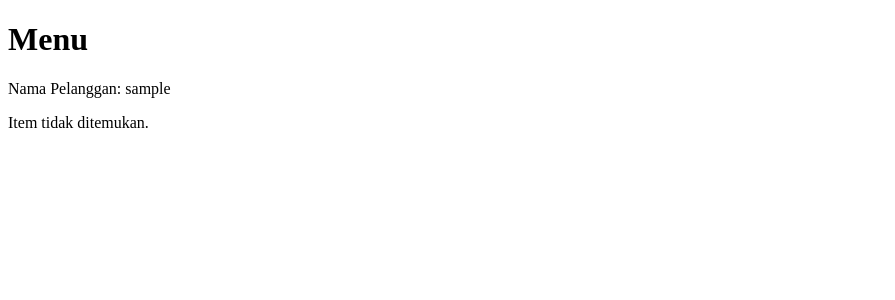
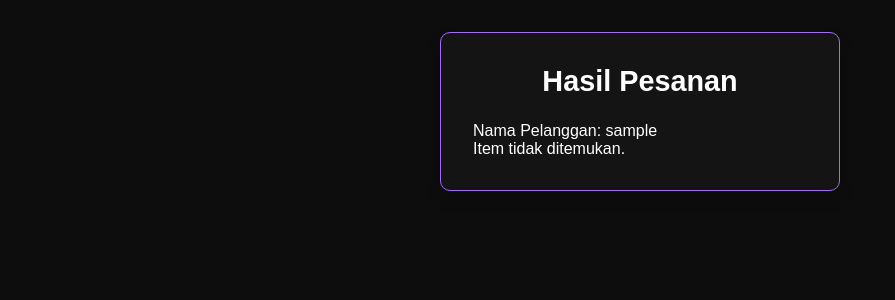
Before and after one commit to rexx-gif/kantin, a PHP site: page /order.php in a window 1280 px wide. Shown: the top 300 px of the page, without its empty margins (0-895 px from the left). Run offline with PHP 8.4, Linux system fonts and the light colour scheme; the visitor is signed in with stand-in values (Sample User, id 1).

Commit message:
order.php

```diff
--- a/order.php
+++ b/order.php
@@ -64,20 +64,21 @@
     <meta charset="UTF-8">
     <meta name="viewport" content="width=device-width, initial-scale=1.0">
     <title>Menu</title>
+    <link rel="stylesheet" href="style/form.css">
 </head>
 <body>
-    <h1>Menu</h1>
+        <form method="POST">
+        <h1>Hasil Pesanan</h1>
     <p>Nama Pelanggan: <?php echo htmlspecialchars($nama_pelanggan); ?></p>
     <?php if ($item): ?>
         <p>Item: <?php echo htmlspecialchars($item['nama_makanan'] ?? $item['nama_minuman']); ?></p>
         <p>Harga: Rp <?php echo number_format($item['harga'], 0, ',', '.'); ?></p>
-        <form method="POST">
-            <label for="quantity">Quantity:</label>
+            <label for="quantity">Total:</label>
             <input type="number" id="quantity" name="quantity" min="1" required>
             <button type="submit">Pesan</button>
-        </form>
     <?php else: ?>
         <p>Item tidak ditemukan.</p>
     <?php endif; ?>
+    </form>
 </body>
 </html>
```
